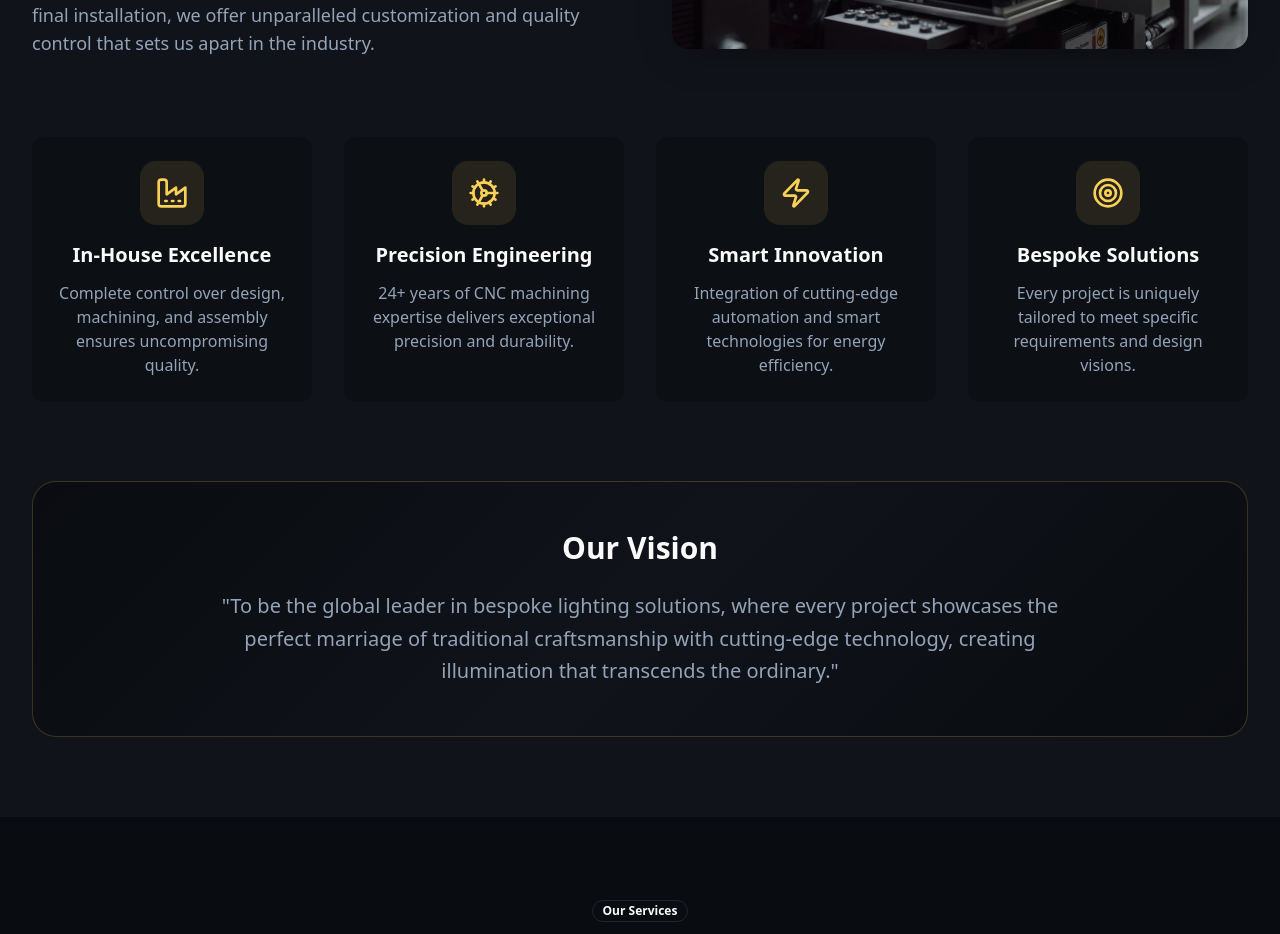
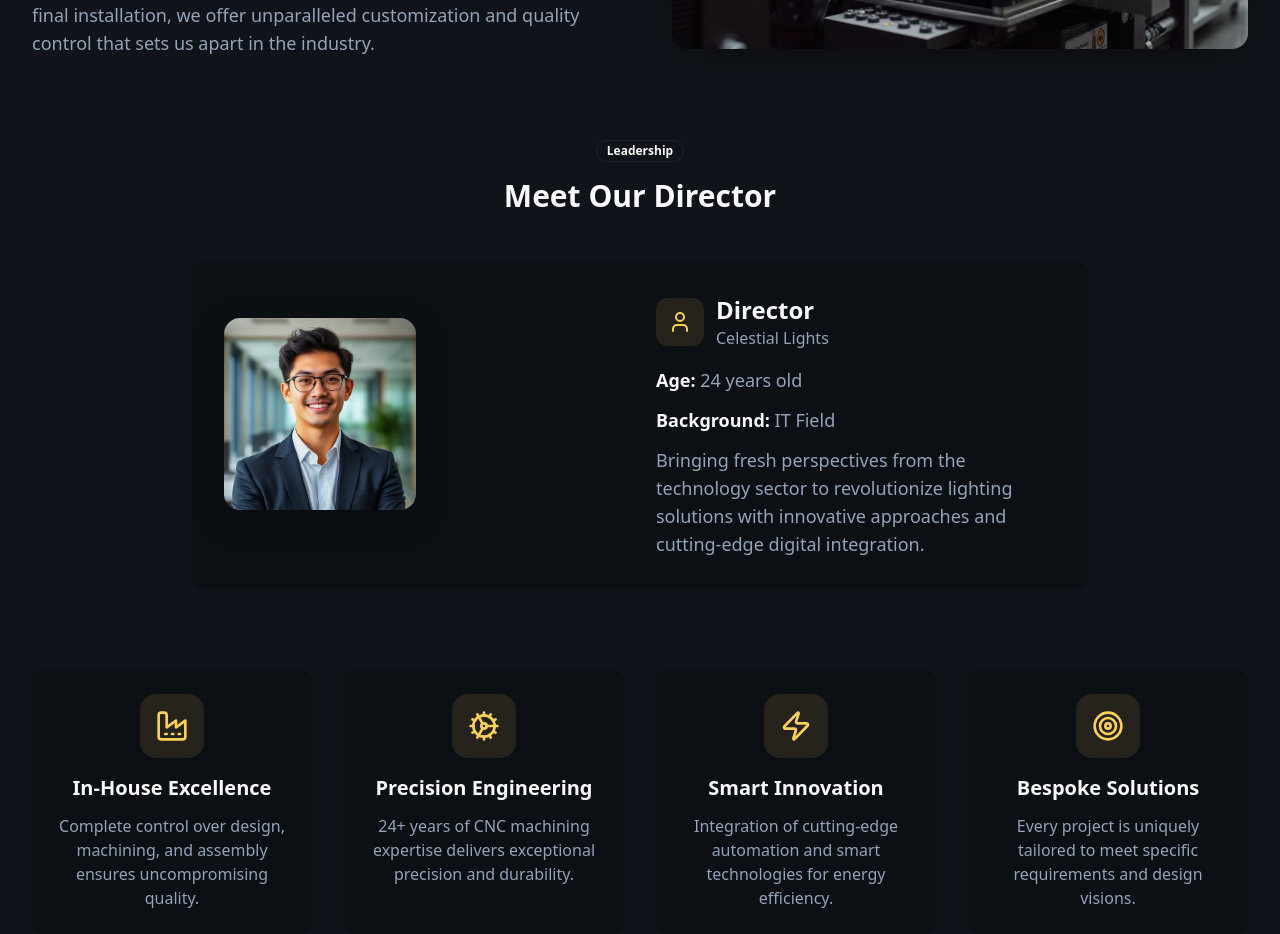
Before and after one commit to Shriyash05/celestiallights, a React (Vite) app: page / in a window 1280 px wide. Shown: the part 1500-2434 px from the top of the page. Built offline with nearby package versions, Linux system fonts and the light colour scheme; no server answers; the database is empty.

Commit message:
Add director info to AboutSection
Add a photo and information about the director, highlighting their 24 years of experience in the IT field, to the AboutSection.

```diff
--- a/src/components/AboutSection.tsx
+++ b/src/components/AboutSection.tsx
@@ -1,7 +1,8 @@
 import { Card, CardContent } from "@/components/ui/card";
 import { Badge } from "@/components/ui/badge";
-import { Factory, Cog, Zap, Target } from "lucide-react";
+import { Factory, Cog, Zap, Target, User } from "lucide-react";
 import manufacturingImage from "@/assets/manufacturing.jpg";
+import directorPhoto from "@/assets/director-photo.jpg";
 
 const AboutSection = () => {
   const values = [
@@ -75,6 +76,58 @@ const AboutSection = () => {
           </div>
         </div>
 
+        {/* Director Section */}
+        <div className="mb-20">
+          <div className="text-center mb-12">
+            <Badge variant="outline" className="mb-4">Leadership</Badge>
+            <h3 className="text-3xl font-bold mb-6">Meet Our Director</h3>
+          </div>
+
+          <div className="max-w-4xl mx-auto">
+            <Card className="border-0 bg-background/50 overflow-hidden">
+              <CardContent className="p-8">
+                <div className="grid md:grid-cols-2 gap-8 items-center">
+                  <div className="text-center md:text-left">
+                    <div className="relative w-48 h-48 mx-auto md:mx-0 mb-6">
+                      <img
+                        src={directorPhoto}
+                        alt="Director portrait"
+                        className="w-full h-full object-cover rounded-2xl shadow-elegant"
+                      />
+                      <div className="absolute inset-0 bg-gradient-to-t from-background/10 to-transparent rounded-2xl"></div>
+                    </div>
+                  </div>
+
+                  <div className="space-y-4">
+                    <div className="flex items-center gap-3 justify-center md:justify-start">
+                      <div className="w-12 h-12 bg-primary/10 rounded-lg flex items-center justify-center">
+                        <User className="h-6 w-6 text-primary" />
+                      </div>
+                      <div>
+                        <h4 className="text-2xl font-bold">Director</h4>
+                        <p className="text-muted-foreground">Celestial Lights</p>
+                      </div>
+                    </div>
+
+                    <div className="space-y-3">
+                      <p className="text-lg text-muted-foreground">
+                        <span className="font-semibold text-foreground">Age:</span> 24 years old
+                      </p>
+                      <p className="text-lg text-muted-foreground">
+                        <span className="font-semibold text-foreground">Background:</span> IT Field
+                      </p>
+                      <p className="text-lg text-muted-foreground">
+                        Bringing fresh perspectives from the technology sector to revolutionize lighting solutions
+                        with innovative approaches and cutting-edge digital integration.
+                      </p>
+                    </div>
+                  </div>
+                </div>
+              </CardContent>
+            </Card>
+          </div>
+        </div>
+
         {/* Values Grid */}
         <div className="grid md:grid-cols-2 lg:grid-cols-4 gap-8">
           {values.map((value, index) => (
```
Also changed, not shown: src/assets/director-photo.jpg (added).
